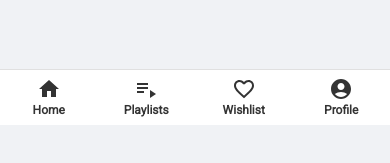
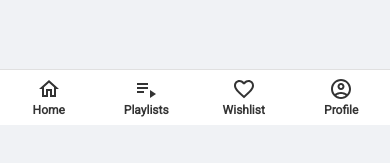
Before and after one commit to anihadagali7/rate-it-ui, a React (Create React App) app: page /search in a window 390 px wide. Shown: the part 719-882 px from the top of the page. Built offline with nearby package versions, Linux system fonts and the light colour scheme; no server answers; a web font is replaced by a local one.

Commit message:
fix icons for mobile nav

```diff
--- a/src/navigation/ResponsiveLayout.js
+++ b/src/navigation/ResponsiveLayout.js
@@ -1,10 +1,12 @@
 import {
     AccountCircle,
     Home,
-  Notifications as NotificationsIcon,
-  PlaylistPlay as PlaylistIcon,
-  FavoriteBorder as WishlistIcon,
+    PlaylistPlay as PlaylistIcon
 } from "@mui/icons-material";
+import AccountCircleOutlinedIcon from "@mui/icons-material/AccountCircleOutlined";
+import FavoriteIcon from "@mui/icons-material/Favorite";
+import FavoriteBorderOutlinedIcon from "@mui/icons-material/FavoriteBorderOutlined";
+import HomeOutlinedIcon from "@mui/icons-material/HomeOutlined";
 import {
     BottomNavigation,
     BottomNavigationAction,
@@ -31,20 +33,28 @@ const ResponsiveLayout = ({ children }) => {
   const { currentUser } = useContext(UserContext);
 
   const bottomNavItems = [
-    { label: "Home", icon: <Home />, path: "/" },
+    {
+      label: "Home",
+      alternateIcon: <Home />,
+      icon: <HomeOutlinedIcon />,
+      path: "/",
+    },
     {
       label: "Playlists",
       icon: <PlaylistIcon />,
+      alternateIcon: <PlaylistIcon />,
       path: `/playlist/${currentUser?.userName}`,
     },
     {
       label: "Wishlist",
-      icon: <WishlistIcon />,
+      icon: <FavoriteBorderOutlinedIcon />,
+      alternateIcon: <FavoriteIcon />,
       path: `/wishlist/${currentUser?.userName}`,
     },
     {
       label: "Profile",
-      icon: <AccountCircle />,
+      icon: <AccountCircleOutlinedIcon />,
+      alternateIcon: <AccountCircle />,
       path: `/profile/${currentUser?.userName}`,
     },
   ];
@@ -115,13 +125,16 @@ const ResponsiveLayout = ({ children }) => {
             zIndex: 1300,
           }}
         >
-          {bottomNavItems.map((item) => (
+          {bottomNavItems.map((item) => {
+            const isActive = location.pathname === item.path;
+            return (
               <BottomNavigationAction
                 key={item.label}
                 label={item.label}
-              icon={item.icon}
+                icon={isActive ? item.alternateIcon : item.icon}
               />
-          ))}
+            );
+          })}
         </BottomNavigation>
       )}
     </Box>
--- a/src/navigation/Sidebar.js
+++ b/src/navigation/Sidebar.js
@@ -1,17 +1,20 @@
-import React, { useContext } from "react";
 import {
     Home as HomeIcon,
+    Notifications as NotificationsIcon,
+    PlaylistPlay as PlaylistIcon,
     Search as SearchIcon,
-  PlaylistPlay as PlaylistIcon,
-  Notifications as NotificationsIcon,
 } from "@mui/icons-material";
 import AccountCircleIcon from "@mui/icons-material/AccountCircle";
 import AccountCircleOutlinedIcon from "@mui/icons-material/AccountCircleOutlined";
 import FavoriteIcon from "@mui/icons-material/Favorite";
 import FavoriteBorderOutlinedIcon from "@mui/icons-material/FavoriteBorderOutlined";
+import HomeOutlinedIcon from "@mui/icons-material/HomeOutlined";
+import LoginIcon from "@mui/icons-material/Login";
+import LogoutIcon from "@mui/icons-material/Logout";
 import NotificationsNoneOutlinedIcon from "@mui/icons-material/NotificationsNoneOutlined";
-import HomeOutlinedIcon from "@mui/icons-material/HomeOutlined";
 import {
+    Box,
+    Divider,
     Drawer,
     List,
     ListItem,
@@ -19,15 +22,11 @@ import {
     ListItemText,
     Toolbar,
     Typography,
-  Box,
-  Divider,
 } from "@mui/material";
-import { Link } from "react-router-dom";
+import React, { useContext } from "react";
+import { Link, useLocation } from "react-router-dom";
 import PrimaryButton from "../shared/buttons/PrimaryButton";
 import UserContext from "../shared/context/userContext";
-import LoginIcon from "@mui/icons-material/Login";
-import LogoutIcon from "@mui/icons-material/Logout";
-import { useLocation } from "react-router-dom";
 
 const drawerWidth = 240;
 
--- a/src/navigation/TopAppBar.js
+++ b/src/navigation/TopAppBar.js
@@ -1,11 +1,12 @@
-import { AccountCircle, Logout } from "@mui/icons-material";
+import { Logout } from "@mui/icons-material";
 import LoginIcon from "@mui/icons-material/Login";
 import NotificationsIcon from "@mui/icons-material/Notifications";
+import NotificationsNoneOutlinedIcon from "@mui/icons-material/NotificationsNoneOutlined";
 import SearchIcon from "@mui/icons-material/Search";
+import SettingsIcon from "@mui/icons-material/Settings";
 import {
     AppBar,
     Box,
-  IconButton,
     InputBase,
     ListItemIcon,
     Menu,
@@ -15,10 +16,9 @@ import {
 } from "@mui/material";
 import { alpha, styled } from "@mui/material/styles";
 import React, { useContext, useState } from "react";
-import { Link, useNavigate } from "react-router-dom";
+import { Link, useLocation, useNavigate } from "react-router-dom";
 import PrimaryButton from "../shared/buttons/PrimaryButton";
 import UserContext from "../shared/context/userContext";
-import SettingsIcon from "@mui/icons-material/Settings";
 
 const Search = styled("div")(({ theme }) => ({
   position: "relative",
@@ -63,6 +63,7 @@ const TopAppBar = () => {
   const { currentUser, setCurrentUser } = useContext(UserContext);
   const navigate = useNavigate();
   const [userMenu, setUserMenu] = useState(null);
+  const location = useLocation();
 
   const onChangeSearch = (event) => {
     setSearchKeyword(event.target.value);
@@ -123,7 +124,13 @@ const TopAppBar = () => {
                 buttonElement={Link}
                 variant="text"
                 link="/notifications"
-                leftIcon={<NotificationsIcon />}
+                leftIcon={
+                  location.pathname === "/notifications" ? (
+                    <NotificationsIcon />
+                  ) : (
+                    <NotificationsNoneOutlinedIcon />
+                  )
+                }
               ></PrimaryButton>
               <Box>
                 <PrimaryButton
```
Lines whose indentation alone changed are shown as unchanged.
